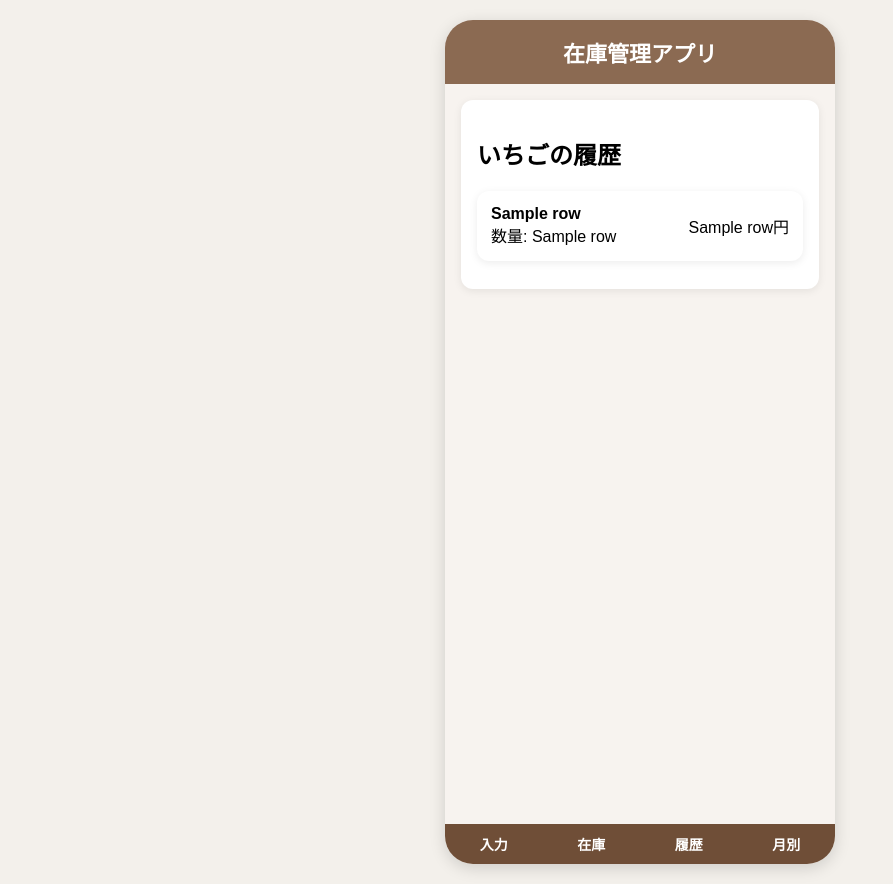
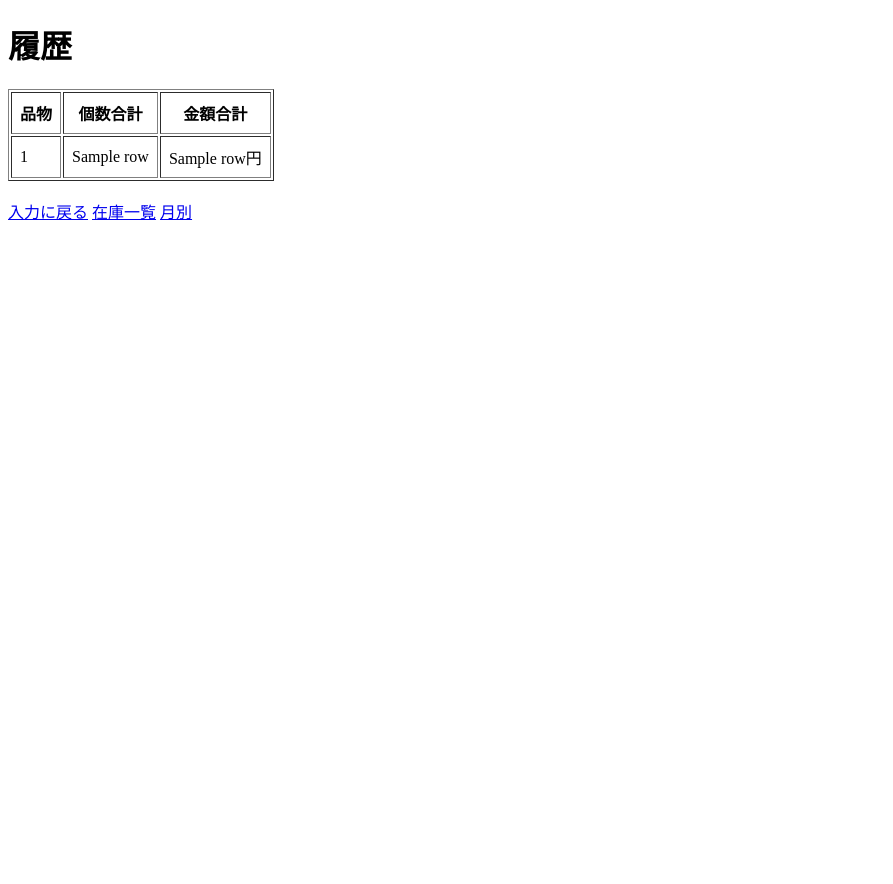
Before and after one commit to unooo4-spec/myflask-app, a Flask app: template templates/history.html in a window 1280 px wide. Shown: the whole page, without its empty margins (0-893 px from the left). After the commit the page ends 220 px from the top, so only its background shows below. Run offline with Flask 3, Linux system fonts and the light colour scheme; the template is opened without the code that fills it: most values are stand-ins (such as "Sample title", 1, 10 or a date in 2020).

Commit message:
Update history.html

```diff
--- a/templates/history.html
+++ b/templates/history.html
@@ -1,19 +1,31 @@
-{% extends "base.html" %}
+<!DOCTYPE html>
+<html lang="ja">
+<head>
+    <meta charset="UTF-8">
+    <title>履歴</title>
+</head>
+<body>
+    <h1>履歴</h1>
 
-{% block content %}
-<div class="card">
-    <h2>いちごの履歴</h2>
+    <table border="1" cellpadding="8">
+        <tr>
+            <th>品物</th>
+            <th>個数合計</th>
+            <th>金額合計</th>
+        </tr>
 
-    {% for row in data %}
-    <div class="list-item">
-        <div>
-            <strong>{{ row[1] }}</strong><br>
-            数量: {{ row[2] }}
-        </div>
-        <div>
-            {{ row[3] }}円
-        </div>
-    </div>
-    {% endfor %}
-</div>
-{% endblock %}
+        {% for row in data %}
+        <tr>
+            <td>{{ row[0] }}</td>
+            <td>{{ row[1] }}</td>
+            <td>{{ row[2] }}円</td>
+        </tr>
+        {% endfor %}
+    </table>
+
+    <br>
+    <a href="/">入力に戻る</a>
+    <a href="/list">在庫一覧</a>
+    <a href="/monthly">月別</a>
+</body>
+</html>
```
